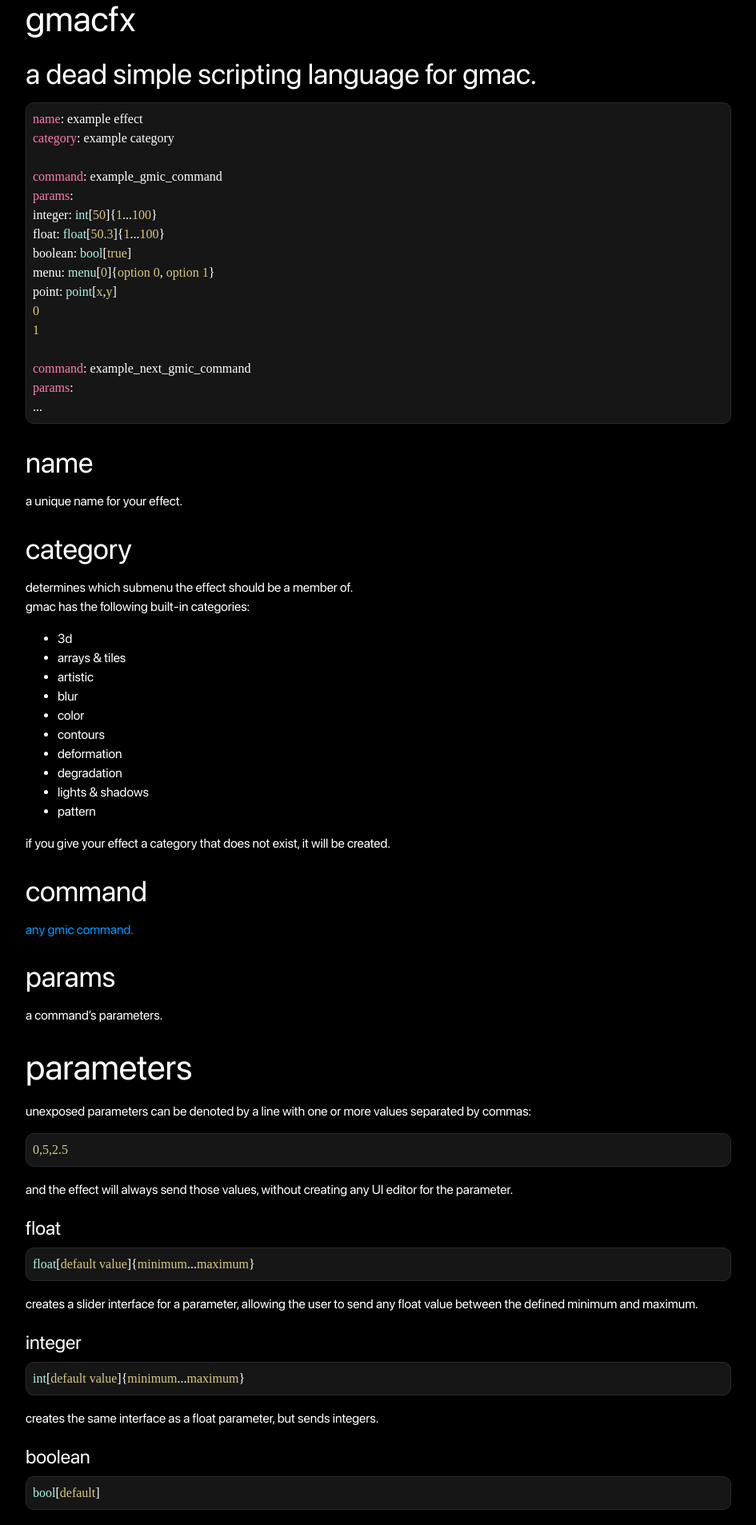
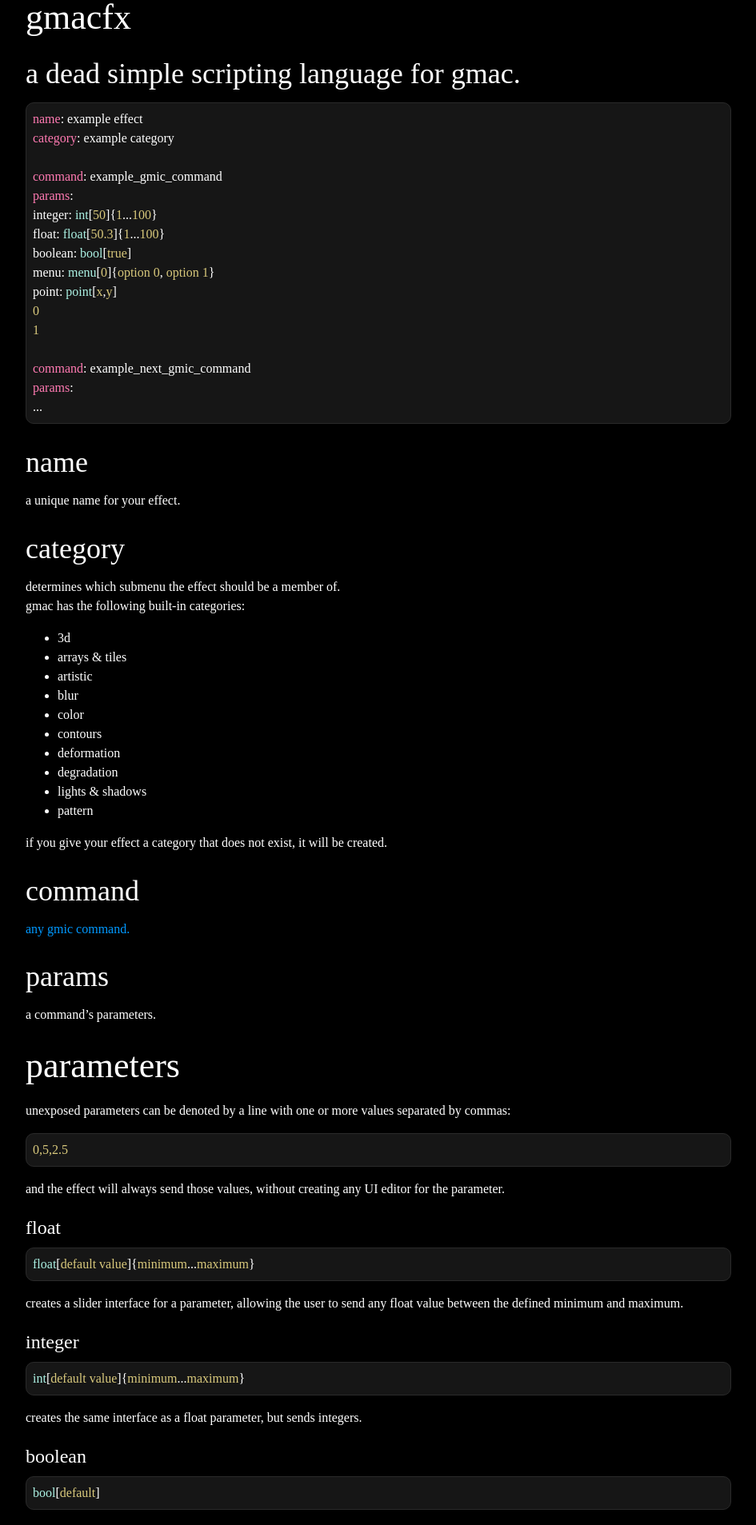
Before and after one commit to seizurewarning/seizurewarning.github.io, a Jekyll site: the page built from docs/gmacfx.md, in a window 1280 px wide. Shown: the top 1907 px of the page at 80% size, without its empty margins (32-977 px from the left). Built offline with Jekyll 4.4.1, drawn with Linux system fonts in a browser that asks for light colours.

Commit message:
font testing

```diff
--- a/_config.yml
+++ b/_config.yml
@@ -5,11 +5,14 @@ url: "https://seizurewarn.ing" # the base hostname & protocol for your site, e.g
 instagram_username: _seizurewarning
 
 # Build settings
-theme: minima
+#theme: minima
 plugins:
     - jekyll-feed
     - jemoji
 
+sass:
+    sass_dir: _sass
+    style: compressed
 # Exclude from processing.
 # The following items will not be processed, by default.
 # Any item listed under the `exclude:` key here will be automatically added to
--- a/_layouts/apidocs.html
+++ b/_layouts/apidocs.html
@@ -1,8 +1,7 @@
 <html>
 <head>
 <script src="/assets/js/highlighter.js"></script>
-<!--<link rel="preload" href="/assets/fonts/SFNS-Regular.woff2" as="font" type="font/woff2" crossorigin>-->
-<!--<link rel="preload" href="/assets/fonts/ProggyCleanSZNFM.woff2" as="font" type="font/woff2" crossorigin>-->
+<link rel="stylesheet" type="text/css" href="{{ "/assets/css/style.css" | relative_url }}">
 <link rel="stylesheet" type="text/css" href="{{ "/assets/css/gmacfx-api.css" | relative_url }}">
 </head>
 <body>
--- a/assets/css/gmacfx-api.css
+++ b/assets/css/gmacfx-api.css
@@ -1,94 +1,4 @@
-/*@font-face {
-    font-family: 'System Font';
-    src: url('assets/fonts/SFNS-Regular.woff2') format('woff2');
-    font-weight: normal;
-    font-style: normal;
-    font-display: swap;
-}*/
-body {
-    background: #000000;
-    color: white;
-    max-width: 90%;
-    margin: auto;
-    line-height: 150%;
-}
 
-hr {
-    color: #3A3A3C;
-    opacity: 0.5;
-}
-
-a {
-    color: rgb(0, 153, 255);
-    text-decoration: none;
-}
-:is(h1, h2, h3, h4, h5, h6, body) {
-    font-family: 'System Font';
-}
-
-p {
-    margin-bottom: 1em;
-}
-
-h1 {
-    margin-bottom: 0.5em;
-    font-size: 2.75em;
-    font-weight: 300;
-    line-height: 1;
-}
-
-h2 {
-    margin-bottom: 0.5em;
-    font-size: 2.25em;
-    font-weight: 300;
-    line-height: 1;
-}
-
-h3 {
-    margin-bottom: 0.5em;
-    font-size: 1.5em;
-    font-weight: 300;
-    line-height: 1;
-}
-
-h4 {
-    margin-bottom: 0.5em;
-    font-size: 1.25em;
-    font-weight: 300;
-    line-height: 1.2;
-}
-
-h5 {
-    margin-bottom: 0.5em;
-    font-size: 1.175em;
-    font-weight: 500;
-    line-height: 1.4;
-}
-
-h6 {
-    margin-bottom: 0.5em;
-    font-size: 1em;
-    font-weight: 700;
-    line-height: 1.5;
-}
-
-p {
-    display: block;
-    margin-block-start: 1em;
-    margin-block-end: 1em;
-    margin-inline-start: 0px;
-    margin-inline-end: 0px;
-}
-
-table {
-    text-align: left;
-    width: 100%;
-}
-
-th, td {
-    font-weight: normal;
-    margin-bottom: auto;
-}
 
 pre code.gmacfx {
     font-family: "ProggyCleanSZ Nerd Font Mono";
--- /dev/null
+++ b/assets/css/style.css
@@ -0,0 +1,84 @@
+hr {
+    color: #3A3A3C;
+    opacity: 0.5;
+}
+
+a {
+    color: rgb(0, 153, 255);
+    text-decoration: none;
+}
+:is(h1, h2, h3, h4, h5, h6, body) {
+    font-family: 'System Font';
+}
+
+p {
+    margin-bottom: 1em;
+}
+
+h1 {
+    margin-bottom: 0.5em;
+    font-size: 2.75em;
+    font-weight: 300;
+    line-height: 1;
+}
+
+h2 {
+    margin-bottom: 0.5em;
+    font-size: 2.25em;
+    font-weight: 300;
+    line-height: 1;
+}
+
+h3 {
+    margin-bottom: 0.5em;
+    font-size: 1.5em;
+    font-weight: 300;
+    line-height: 1;
+}
+
+h4 {
+    margin-bottom: 0.5em;
+    font-size: 1.25em;
+    font-weight: 300;
+    line-height: 1.2;
+}
+
+h5 {
+    margin-bottom: 0.5em;
+    font-size: 1.175em;
+    font-weight: 500;
+    line-height: 1.4;
+}
+
+h6 {
+    margin-bottom: 0.5em;
+    font-size: 1em;
+    font-weight: 700;
+    line-height: 1.5;
+}
+
+p {
+    display: block;
+    margin-block-start: 1em;
+    margin-block-end: 1em;
+    margin-inline-start: 0px;
+    margin-inline-end: 0px;
+}
+
+table {
+    text-align: left;
+    width: 100%;
+}
+
+th, td {
+    font-weight: normal;
+    margin-bottom: auto;
+}
+
+body {
+    background: #000000;
+    color: white;
+    max-width: 90%;
+    margin: auto;
+    line-height: 150%;
+}
--- a/docs/gmacfx.md
+++ b/docs/gmacfx.md
@@ -3,15 +3,6 @@ layout: apidocs
 title:  "gmacfx"
 permalink: gmacfx-api
 ---
-<style>
-@font-face {
-    font-family: 'System Font';
-    src: url('assets/fonts/SFNS-Regular.woff2') format('woff2');
-    font-weight: normal;
-    font-style: normal;
-    font-display: swap;
-}
-</style>
 # gmacfx
 ## a dead simple scripting language for gmac.
 <pre><code class="gmacfx">name: example effect
```
